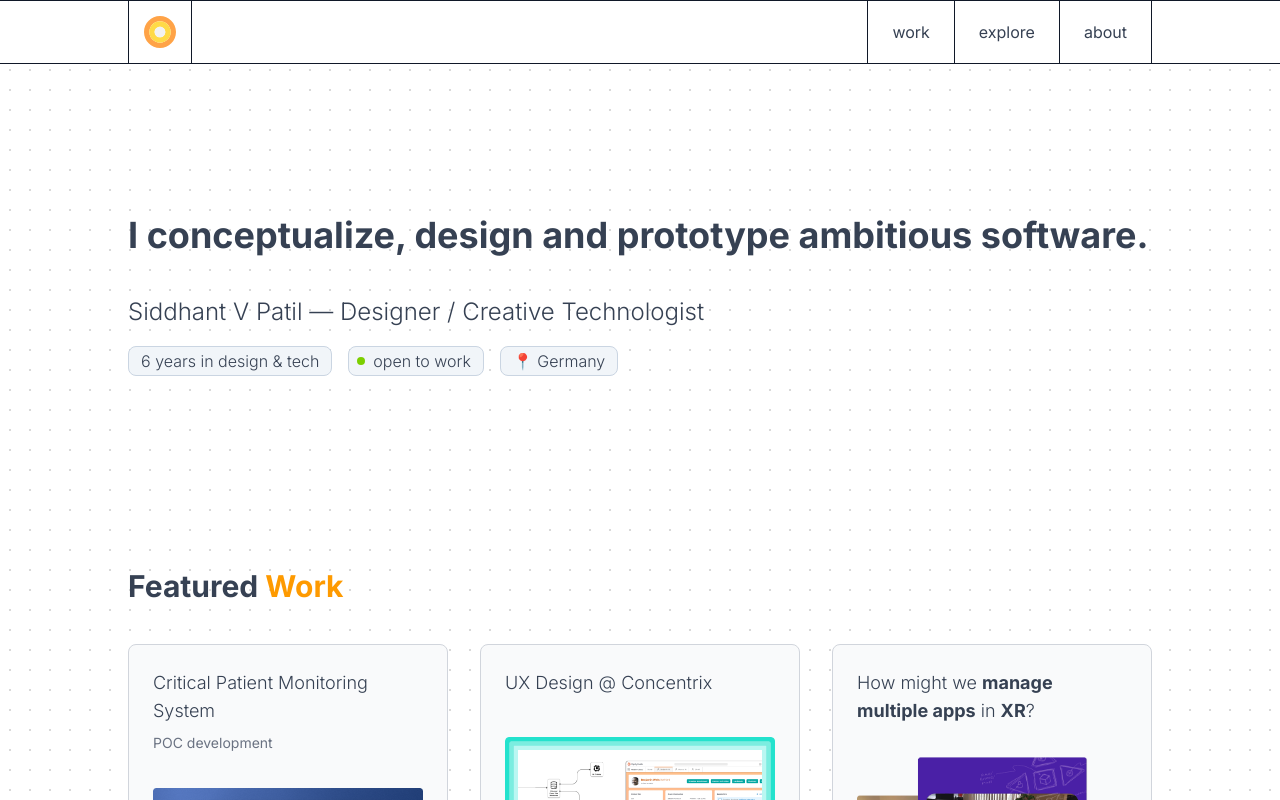
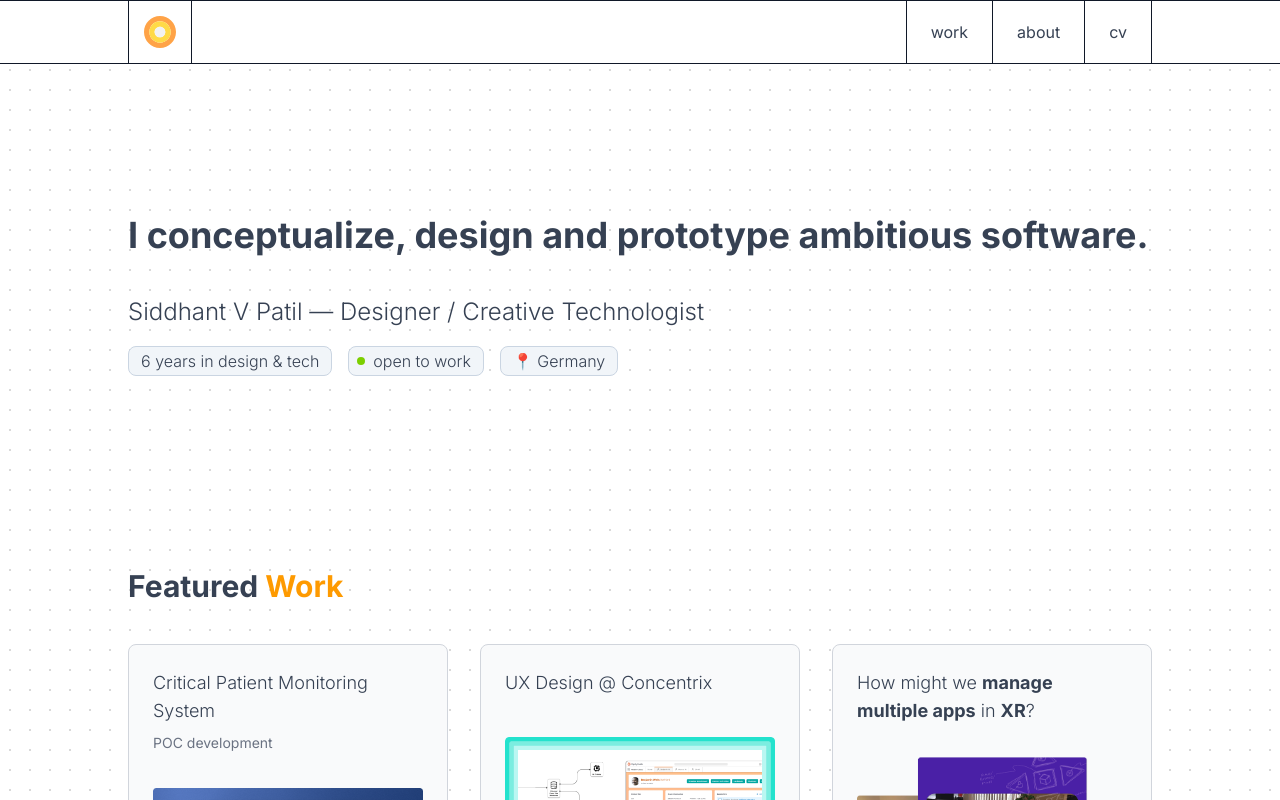
Before and after one commit to sidomatic11/portfolio-2025, a Next.js app: page / in a window 1280 px wide. Shown: the top 800 px of the page. Built offline with nearby package versions, Linux system fonts and the light colour scheme; some icons are missing.

Commit message:
header change, fixed lint issues

```diff
--- a/app/components/header.tsx
+++ b/app/components/header.tsx
@@ -32,12 +32,16 @@ export default function Header({ isProjectHeader }: { isProjectHeader?: boolean
 							<Link href="/#work" title="Work" className="h-full w-full flex items-center justify-center px-4 sm:px-6">work</Link>
 						</div>
 
+						{/* <div className="border-l border-gray-900 h-full flex-1 sm:w-fit sm:flex-none flex items-center justify-center flex-shrink-0 hover:bg-gray-200">
+							<Link href="/#explore" title="Explore" className="h-full w-full flex items-center justify-center px-4 sm:px-6">explore</Link>
+						</div> */}
+
 						<div className="border-l border-gray-900 h-full flex-1 sm:w-fit sm:flex-none flex items-center justify-center flex-shrink-0 hover:bg-gray-200">
-							<Link href="/#explore" title="Explore" className="h-full w-full flex items-center justify-center px-4 sm:px-6">explore</Link>
+							<Link href="/#about" title="About" className="h-full w-full flex items-center justify-center px-4 sm:px-6">about</Link>
 						</div>
 
 						<div className="border-l lg:border-x border-gray-900 h-full flex-1 sm:w-fit sm:flex-none flex items-center justify-center flex-shrink-0 hover:bg-gray-200">
-							<Link href="/#about" title="About" className="h-full w-full flex items-center justify-center px-4 sm:px-6">about</Link>
+							<Link href="https://drive.google.com/file/d/1LTnv9bKLkjsilegSi3ngFTEiwMaeAWn-/view" target="_blank" rel="noopener noreferrer" title="CV" className="h-full w-full flex items-center justify-center px-4 sm:px-6">cv</Link>
 						</div>
 					</div>
 				)}
--- a/app/page.tsx
+++ b/app/page.tsx
@@ -6,8 +6,7 @@ import { useState, useEffect } from "react";
 import ProjectCard from "./components/project-card";
 import { useSearchParams } from 'next/navigation';
 import { Suspense } from "react";
-import { MicrophoneSpeaking, OpenNewWindow } from "iconoir-react";
-import { motion } from "framer-motion";
+import { OpenNewWindow } from "iconoir-react";
 
 // const defaultIsExploreVisible = false;
 
@@ -15,7 +14,7 @@ import { motion } from "framer-motion";
 function HomeContent() {
 	// const [isExploreVisible, setIsExploreVisible] = useState(defaultIsExploreVisible);
 	const [showNDAProjects] = useState(false);
-	const [showAnimatedSpans, setShowAnimatedSpans] = useState(false);
+	// const [showAnimatedSpans, setShowAnimatedSpans] = useState(false);
 	const searchParams = useSearchParams();
 
 	// Use useEffect to safely handle localStorage and sessionStorage after component mounts
@@ -26,7 +25,7 @@ function HomeContent() {
 		// }
 
 		// Show animated spans after mount
-		setShowAnimatedSpans(true);
+		// setShowAnimatedSpans(true);
 
 		// Handle NDA projects visibility
 		// if (searchParams.get('password') === 'CreativeLab' && !sessionStorage.getItem('showNDAProjects')) {
```
